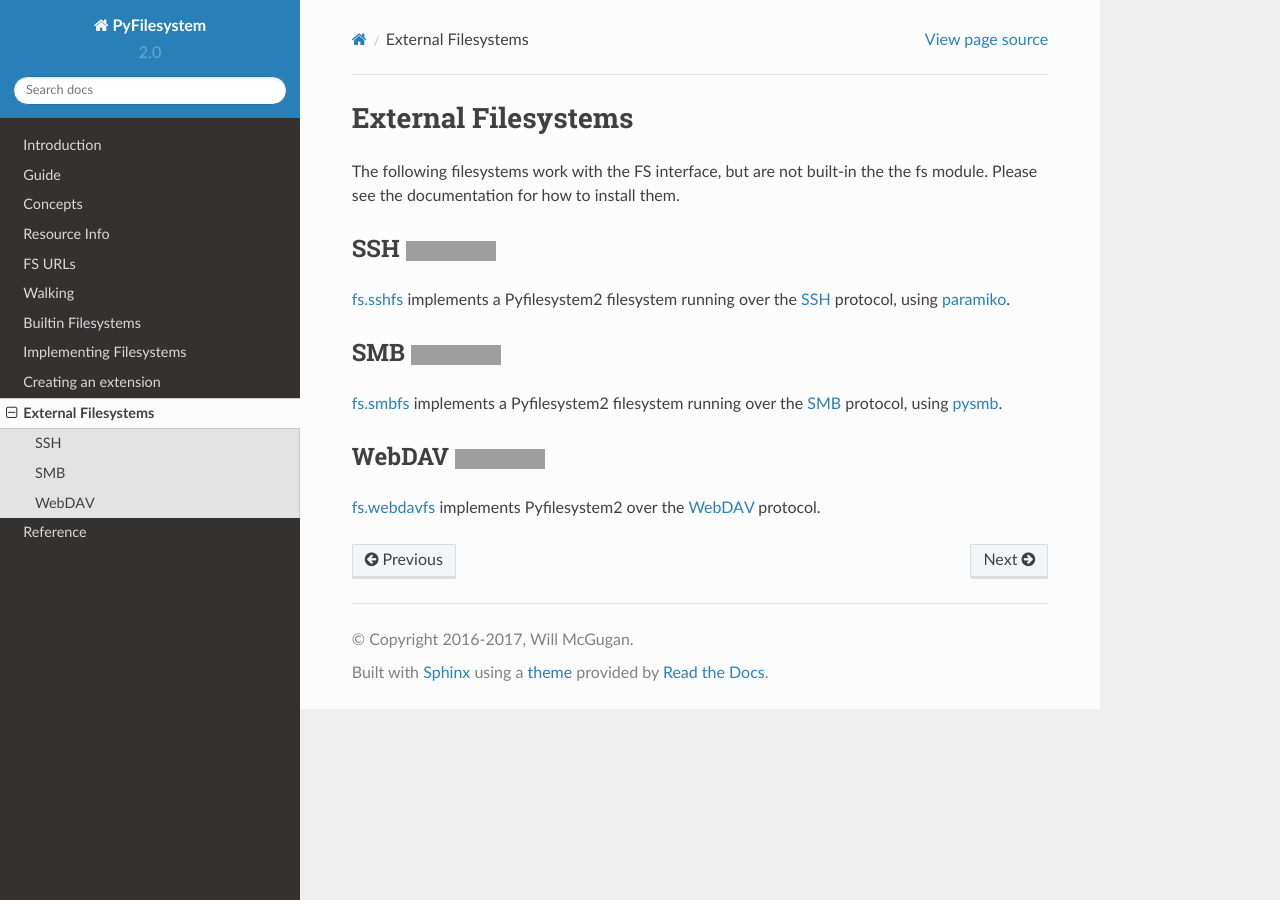
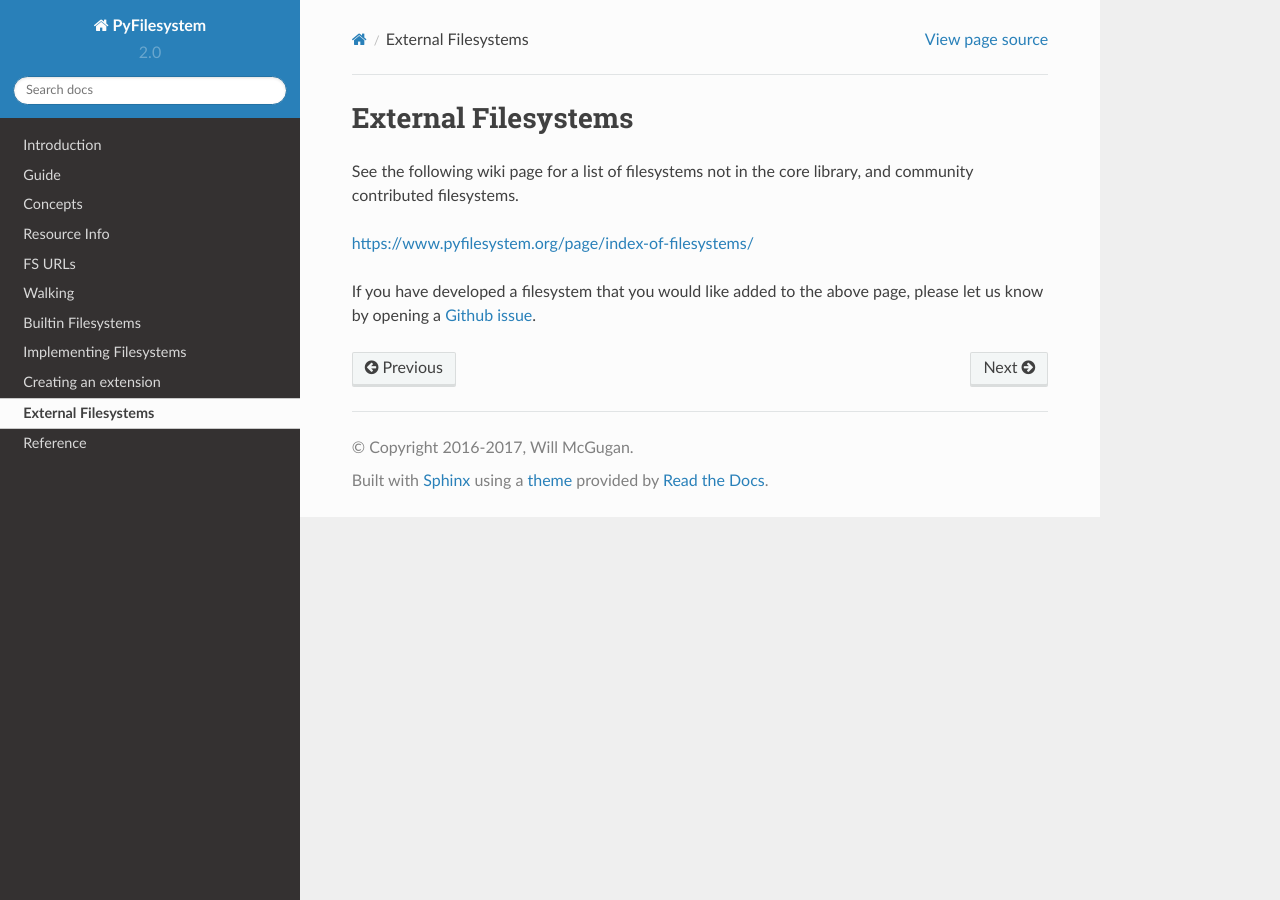
Before and after one commit to PyFilesystem/pyfilesystem2, a Sphinx documentation site: the page built from docs/source/external.rst, in a window 1280 px wide. Built offline with Sphinx 7.4.7 and the Read the Docs theme 2.0.0, drawn with Linux system fonts in a browser that asks for light colours; grey boxes are pictures that could not be loaded.

Commit message:
updated external filesystems page

```diff
--- a/docs/source/external.rst
+++ b/docs/source/external.rst
@@ -1,26 +1,8 @@
 External Filesystems
 ====================
 
-The following filesystems work with the FS interface, but are not built-in the the fs module. Please see the documentation for how to install them.
+See the following wiki page for a list of filesystems not in the core library, and community contributed filesystems.
 
-SSH |ci ssh|
-------------
-`fs.sshfs <https://pypi.python.org/pypi/fs.sshfs/>`_ implements a Pyfilesystem2 filesystem running over the `SSH <https://en.wikipedia.org/wiki/Secure_Shell>`_ protocol, using `paramiko <https://pypi.python.org/pypi/paramiko>`_.
+https://www.pyfilesystem.org/page/index-of-filesystems/
 
-.. |ci ssh| image:: https://img.shields.io/travis/althonos/fs.sshfs/master.svg
-   :target: https://travis-ci.org/althonos/fs.sshfs/branches
-
-SMB |ci smb|
-------------
-`fs.smbfs <https://pypi.python.org/pypi/fs.smbfs/>`_ implements a Pyfilesystem2 filesystem running over the `SMB <https://en.wikipedia.org/wiki/Server_Message_Block>`_ protocol, using `pysmb <https://pypi.python.org/pypi/pysmb>`_.
-
-.. |ci smb| image:: https://img.shields.io/travis/althonos/fs.smbfs/master.svg
-   :target: https://travis-ci.org/althonos/fs.smbfs/branches
-
-
-WebDAV |ci webdav|
-------------------
-`fs.webdavfs <https://pypi.python.org/pypi/fs.webdavfs/>`_ implements Pyfilesystem2 over the `WebDAV <https://en.wikipedia.org/wiki/WebDAV>`_ protocol.
-
-.. |ci webdav| image:: https://img.shields.io/travis/PyFilesystem/webdavfs/master.svg
-   :target: https://travis-ci.org/PyFilesystem/webdavfs/branches
+If you have developed a filesystem that you would like added to the above page, please let us know by opening a `Github issue <https://github.com/pyfilesystem/pyfilesystem2/issues>`_.
```
